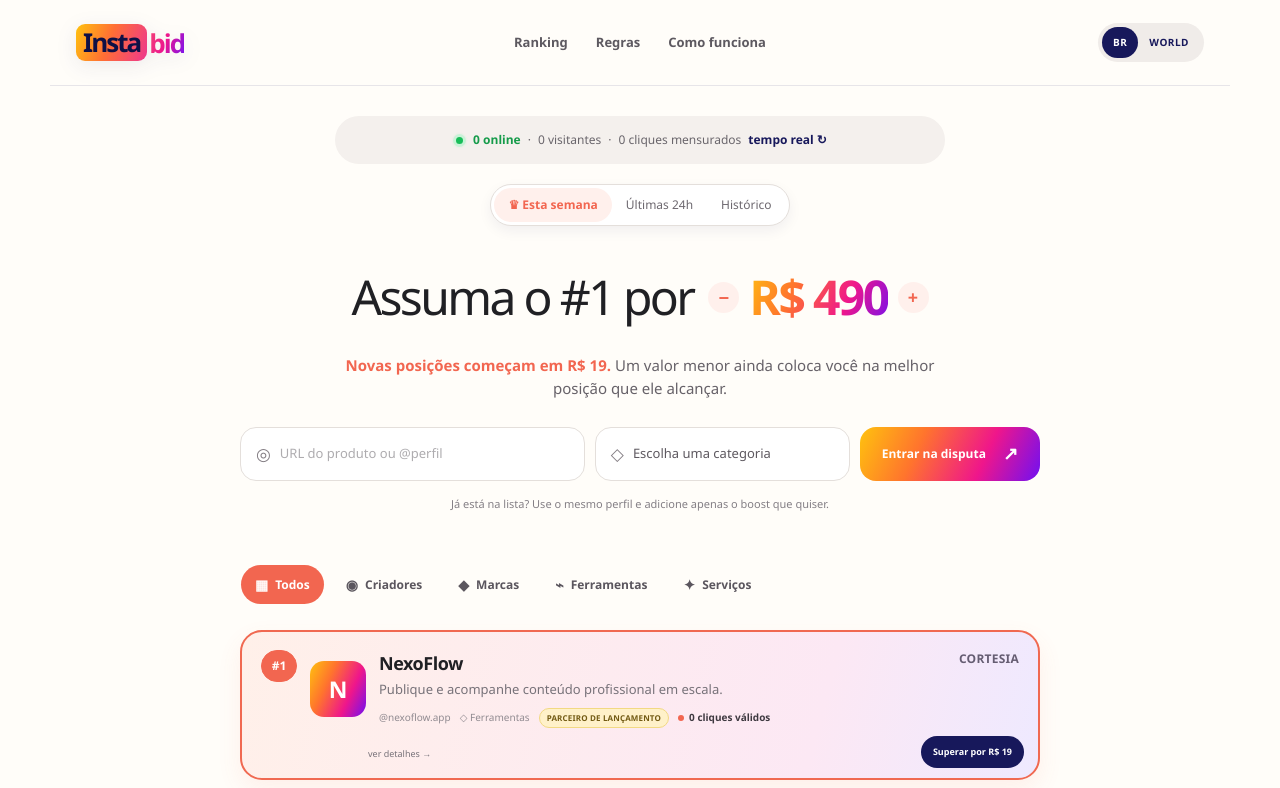
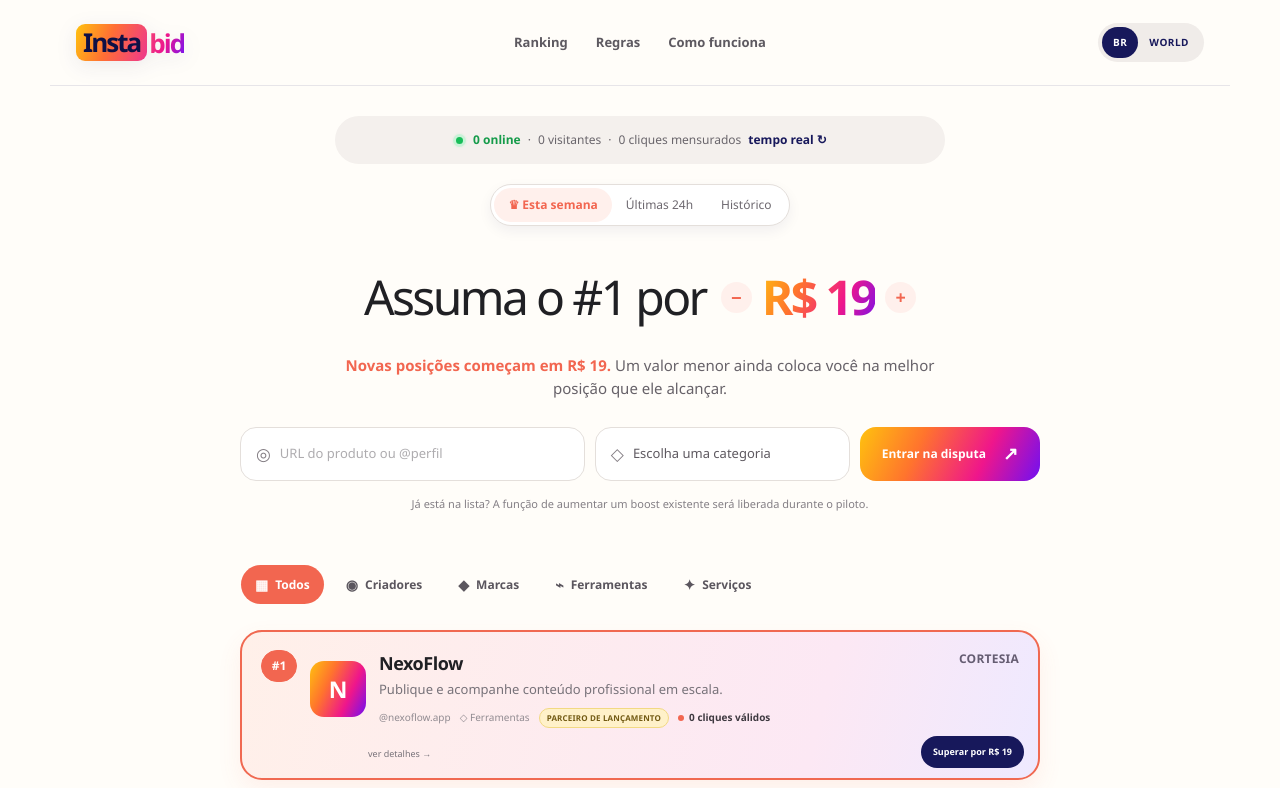
Before and after one commit to heistguyon-gif/instabid-mvp, a Next.js app: page / in a window 1280 px wide. Shown: the top 788 px of the page. Built offline with nearby package versions, Linux system fonts and the light colour scheme; no server answers.

Commit message:
fix: align BR pilot copy and minimum bid

```diff
--- a/app/page.tsx
+++ b/app/page.tsx
@@ -36,7 +36,7 @@ const copy = {
     demo: 'Ambiente demonstrativo: projetos e números atuais são exemplos. Dados reais entram no piloto.',
     claim: 'Assuma o #1 por', spots: 'Novas posições começam em R$ 19.', explainer: 'Um valor menor ainda coloca você na melhor posição que ele alcançar.',
     input: 'URL do produto ou @perfil', choose: 'Escolha uma categoria', action: 'Entrar na disputa',
-    already: 'Já está na lista? Use o mesmo perfil e adicione apenas o boost que quiser.',
+    already: 'Já está na lista? A função de aumentar um boost existente será liberada durante o piloto.',
     periods: { week: 'Esta semana', today: 'Últimas 24h', all: 'Histórico' }, categories: { All: 'Todos', Creators: 'Criadores', Brands: 'Marcas', Tools: 'Ferramentas', Services: 'Serviços' },
     clicks: 'cliques válidos', details: 'ver detalhes', rulesTitle: 'Ranking verificável, não caixa-preta',
     rule1: 'Só pagamento confirmado altera posição.', rule2: 'Empate favorece quem chegou primeiro.', rule3: 'Cliques repetidos e robôs não entram na contagem.',
@@ -99,7 +99,7 @@ export default function Home() {
   const [quickInput, setQuickInput] = useState('');
   const [quickCategory, setQuickCategory] = useState('');
   const [formSeed, setFormSeed] = useState({ handle: '', url: '', category: '', boostMajor: 19, requestKey: '' });
-  const [bidMinor, setBidMinor] = useState(49000);
+  const [bidMinor, setBidMinor] = useState(1900);
   const text = copy[market];
   const boardKey = `${market}:${period}`;
   const board = remoteBoards[boardKey] ?? fallbackBoards[market];
```
